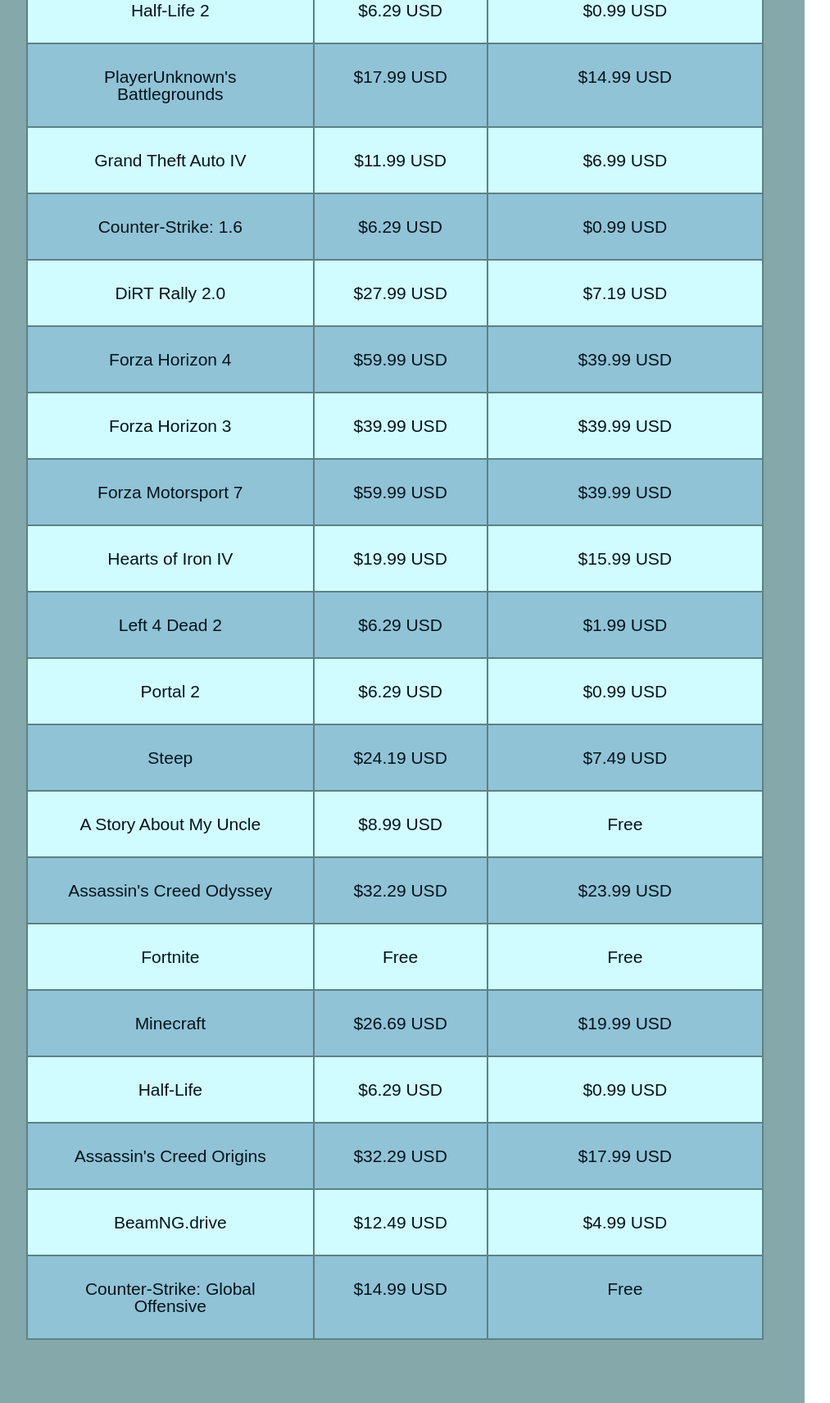
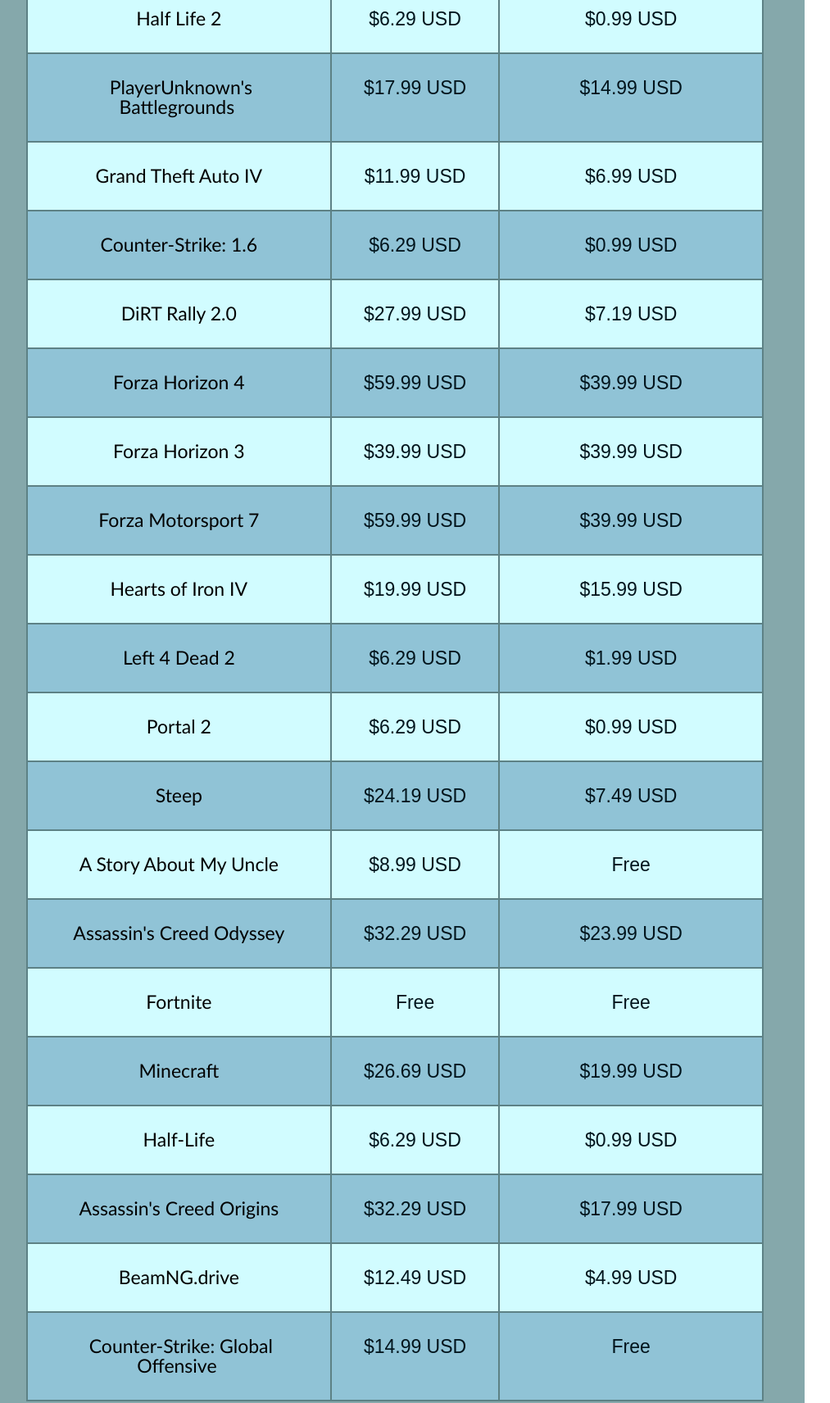
Before and after one commit to nxtsite/nxtsite.github.io, a plain HTML site: page prices.html in a window 1280 px wide. Shown: the part 736-2448 px from the top of the page at 82% size, without its empty margins (18-1031 px from the left). Drawn offline with Linux system fonts and the light colour scheme.

Commit message:
New Update!
read updates tab

```diff
--- a/css/style.css
+++ b/css/style.css
@@ -283,6 +283,7 @@ button {
  	 text-align: center;
   	 color: #00141c;
   	 padding: 29px;
+  	 font-size: 23px;
 }
 
 .pricetable {
@@ -346,18 +347,18 @@ button {
 .specspageh3 {
 	font-size: 35px;
     font-weight: normal;
-    margin-top: 7px;
+    margin-top: 5px;
     margin-bottom: 7px;
     color: #002a3a;
 }
 
 .imgspecsgta4 {
-	width: 100%;
-	height: 185px;
+	width: 60%;
+	height: 180px;
 	background-image: url("../Photos/gta4photoforspecs.png");
 	background-repeat: no-repeat;
 	background-size: 185px;
-	margin-top: 14px;
+	margin-top: 0px;
 	margin-left: 64px;
 }
 
--- a/prices.html
+++ b/prices.html
@@ -52,117 +52,117 @@
 	    <th class="pricetable">Lowest Recorded Price</th>
 	  </tr>
 	  <tr class="forpricetable">
-	    <td class="pricetabletext">Grand Theft Auto V</td>
+	    <td class="pricetabletext"><a href="https://store.steampowered.com/app/271590/Grand_Theft_Auto_V/" target="_blank">Grand Theft Auto V</a></td>
 	    <td class="pricetabletext">$24.99 USD</td>
 	    <td class="pricetabletext">$14.99 USD</td>
 	  </tr>
 	  <tr class="forpricetable">
-	    <td class="pricetabletext">The Witcher 3: Wild Hunt</td>
+	    <td class="pricetabletext"><a href="https://store.steampowered.com/app/292030/The_Witcher_3_Wild_Hunt/" target="_blank">The Witcher 3: Wild Hunt</a></td>
 	    <td class="pricetabletext">$19.99 USD</td>
 	    <td class="pricetabletext">$11.99 USD</td>
 	  </tr>
 	  <tr class="forpricetable">
-	    <td class="pricetabletext">Geometry Dash</td>
+	    <td class="pricetabletext"><a href="https://store.steampowered.com/app/322170/Geometry_Dash/" target="_blank">Geometry Dash</a></td>
 	    <td class="pricetabletext">$2.69 USD</td>
 	    <td class="pricetabletext">$0.99 USD</td>
 	  </tr>
 	  <tr class="forpricetable">
-	    <td class="pricetabletext">Half-Life 2</td>
+	    <td class="pricetabletext"><a href="https://store.steampowered.com/app/220/HalfLife_2/" target="_blank">Half Life 2</a></td>
 	    <td class="pricetabletext">$6.29 USD</td>
 	    <td class="pricetabletext">$0.99 USD</td>
 	  </tr>
 	  <tr class="forpricetable">
-	    <td class="pricetabletext">PlayerUnknown's Battlegrounds</td>
+	    <td class="pricetabletext"><a href="https://store.steampowered.com/app/578080/PLAYERUNKNOWNS_BATTLEGROUNDS/" target="_blank">PlayerUnknown's Battlegrounds</a></td>
 	    <td class="pricetabletext">$17.99 USD</td>
 	    <td class="pricetabletext">$14.99 USD</td>
 	  </tr>
 	  <tr class="forpricetable">
-	    <td class="pricetabletext">Grand Theft Auto IV</td>
+	    <td class="pricetabletext"><a href="https://store.steampowered.com/app/12210/Grand_Theft_Auto_IV/" target="_blank">Grand Theft Auto IV</a></td>
 	    <td class="pricetabletext">$11.99 USD</td>
 	    <td class="pricetabletext">$6.99 USD</td>
 	  </tr>
 	  <tr class="forpricetable">
-    <td class="pricetabletext">Counter-Strike: 1.6</td>
+    <td class="pricetabletext"><a href="https://store.steampowered.com/app/10/CounterStrike/" target="_blank">Counter-Strike: 1.6</a></td>
     <td class="pricetabletext">$6.29 USD</td>
     <td class="pricetabletext">$0.99 USD</td>
   	   </tr>
   	   <tr class="forpricetable">
-    <td class="pricetabletext">DiRT Rally 2.0</td>
+    <td class="pricetabletext"><a href="https://store.steampowered.com/app/690790/DiRT_Rally_20/" target="_blank">DiRT Rally 2.0</a></td>
     <td class="pricetabletext">$27.99 USD</td>
     <td class="pricetabletext">$7.19 USD</td>
   	   </tr>
   	   <tr class="forpricetable">
-    <td class="pricetabletext">Forza Horizon 4</td>
+    <td class="pricetabletext"><a href="https://www.microsoft.com/en-us/p/forza-horizon-4/9pnqkhfld2wq?SilentAuth=1&wa=wsignin1.0&activetab=pivot:overviewtab" target="_blank">Forza Horizon 4</a></td>
     <td class="pricetabletext">$59.99 USD</td>
     <td class="pricetabletext">$39.99 USD</td>
   	   </tr>
   	   <tr class="forpricetable">
-    <td class="pricetabletext">Forza Horizon 3</td>
+    <td class="pricetabletext"><a href="https://www.microsoft.com/en-us/p/forza-horizon-3/9nblggh1z7tw?activetab=pivot:overviewtab" target="_blank">Forza Horizon 3</a></td>
     <td class="pricetabletext">$39.99 USD</td>
     <td class="pricetabletext">$39.99 USD</td>
   	   </tr>
   	   <tr class="forpricetable">
-    <td class="pricetabletext">Forza Motorsport 7</td>
+    <td class="pricetabletext"><a href="https://www.microsoft.com/en-us/p/forza-motorsport-7-standard-edition/9n3nk5ww05ht?activetab=pivot:overviewtab" target="_blank">Forza Motorsport 7</a></td>
     <td class="pricetabletext">$59.99 USD</td>
     <td class="pricetabletext">$39.99 USD</td>
   	   </tr>
   	   <tr class="forpricetable">
-    <td class="pricetabletext">Hearts of Iron IV</td>
+    <td class="pricetabletext"><a href="https://store.steampowered.com/app/394360/Hearts_of_Iron_IV/" target="_blank">Hearts of Iron IV</a></td>
     <td class="pricetabletext">$19.99 USD</td>
     <td class="pricetabletext">$15.99 USD</td>
   	   </tr>
   	   <tr class="forpricetable">
-    <td class="pricetabletext">Left 4 Dead 2</td>
+    <td class="pricetabletext"><a href="https://store.steampowered.com/app/550/Left_4_Dead_2/" target="_blank">Left 4 Dead 2</a></td>
     <td class="pricetabletext">$6.29 USD</td>
     <td class="pricetabletext">$1.99 USD</td>
   	   </tr>
   	   <tr class="forpricetable">
-    <td class="pricetabletext">Portal 2</td>
+    <td class="pricetabletext"><a href="https://store.steampowered.com/app/620/Portal_2/" target="_blank">Portal 2</a></td>
     <td class="pricetabletext">$6.29 USD</td>
     <td class="pricetabletext">$0.99 USD</td>
   	   </tr>
   	   <tr class="forpricetable">
-    <td class="pricetabletext">Steep</td>
+    <td class="pricetabletext"><a href="https://store.steampowered.com/app/460920/Steep/" target="_blank">Steep</a></td>
     <td class="pricetabletext">$24.19 USD</td>
     <td class="pricetabletext">$7.49 USD</td>
   	   </tr>
   	   <tr class="forpricetable">
-    <td class="pricetabletext">A Story About My Uncle</td>
+    <td class="pricetabletext"><a href="https://store.steampowered.com/app/278360/A_Story_About_My_Uncle/" target="_blank">A Story About My Uncle</a></td>
     <td class="pricetabletext">$8.99 USD</td>
     <td class="pricetabletext">Free</td>
   	   </tr>
   	   <tr class="forpricetable">
-    <td class="pricetabletext">Assassin's Creed Odyssey</td>
+    <td class="pricetabletext"><a href="https://store.steampowered.com/app/812140/Assassins_Creed_Odyssey/" target="_blank">Assassin's Creed Odyssey</a></td>
     <td class="pricetabletext">$32.29 USD</td>
     <td class="pricetabletext">$23.99 USD</td>
   	   </tr>
   	   <tr class="forpricetable">
-    <td class="pricetabletext">Fortnite</td>
+    <td class="pricetabletext"><a href="https://www.epicgames.com/fortnite/en-US/home" target="_blank">Fortnite</a></td>
     <td class="pricetabletext">Free</td>
     <td class="pricetabletext">Free</td>
   	   </tr>
   	   <tr class="forpricetable">
-    <td class="pricetabletext">Minecraft</td>
+    <td class="pricetabletext"><a href="https://www.minecraft.net/en-us/" target="_blank">Minecraft</a></td>
     <td class="pricetabletext">$26.69 USD</td>
     <td class="pricetabletext">$19.99 USD</td>
   	   </tr>
   	   <tr class="forpricetable">
-    <td class="pricetabletext">Half-Life</td>
+    <td class="pricetabletext"><a href="https://store.steampowered.com/app/70/HalfLife/" target="_blank">Half-Life</a></td>
     <td class="pricetabletext">$6.29 USD</td>
     <td class="pricetabletext">$0.99 USD</td>
   	   </tr>
   	   <tr class="forpricetable">
-    <td class="pricetabletext">Assassin's Creed Origins</td>
+    <td class="pricetabletext"><a href="https://store.steampowered.com/app/582160/Assassins_Creed_Origins/" target="_blank">Assassin's Creed Origins</a></td>
     <td class="pricetabletext">$32.29 USD</td>
     <td class="pricetabletext">$17.99 USD</td>
   	   </tr>
   	   <tr class="forpricetable">
-    <td class="pricetabletext">BeamNG.drive</td>
+    <td class="pricetabletext"><a href="https://store.steampowered.com/app/284160/BeamNGdrive/" target="_blank">BeamNG.drive</a></td>
     <td class="pricetabletext">$12.49 USD</td>
     <td class="pricetabletext">$4.99 USD</td>
   	   </tr>
   	   <tr class="forpricetable">
-    <td class="pricetabletext">Counter-Strike: Global Offensive</td>
+    <td class="pricetabletext"><a href="https://store.steampowered.com/app/730/CounterStrike_Global_Offensive/" target="_blank">Counter-Strike: Global Offensive</a></td>
     <td class="pricetabletext">$14.99 USD</td>
     <td class="pricetabletext">Free</td>
   	   </tr>
```
Also changed, not shown: index.html (+5 -1 lines), specs.html (+2 -0 lines), updates.html (+2 -0 lines).
